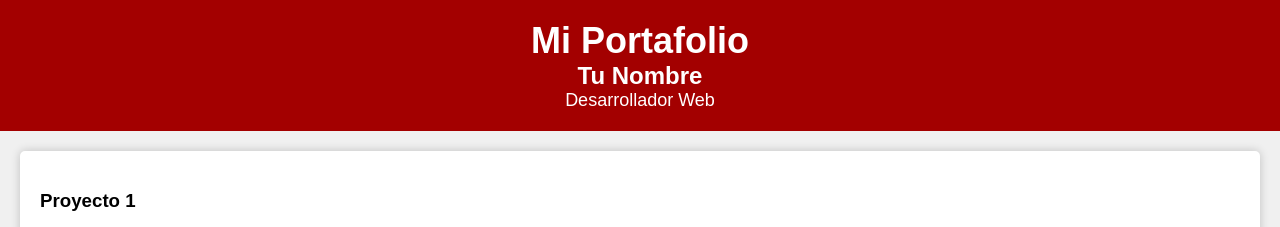
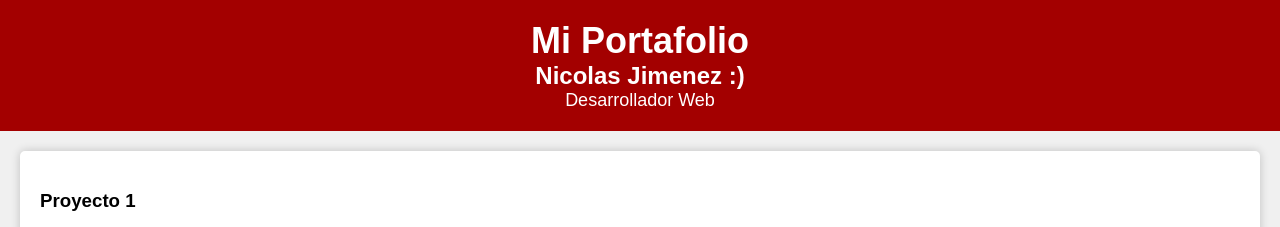
Before and after one commit to nicojimenez01/portafolio-NicolasJ, a plain HTML site: page index.html in a window 1280 px wide. Shown: the top 227 px of the page. Drawn offline with Linux system fonts and the light colour scheme.

Commit message:
se agrega carita feliz al titulo

```diff
--- a/index.html
+++ b/index.html
@@ -5,13 +5,13 @@
     <meta charset="UTF-8">
     <meta name="viewport" content="width=device-width, initial-scale=1.0">
     <link rel="stylesheet" href="style.css">
-    <title>Portafolio ejemplo</title>
+    <title>Nicolas Jimenez </title>
 </head>
 
 <body>
     <header>
         <h1>Mi Portafolio</h1>
-        <h2>Tu Nombre</h2>
+        <h2>Nicolas Jimenez :) </h2>
         <p>Desarrollador Web</p>
     </header>
 
```
